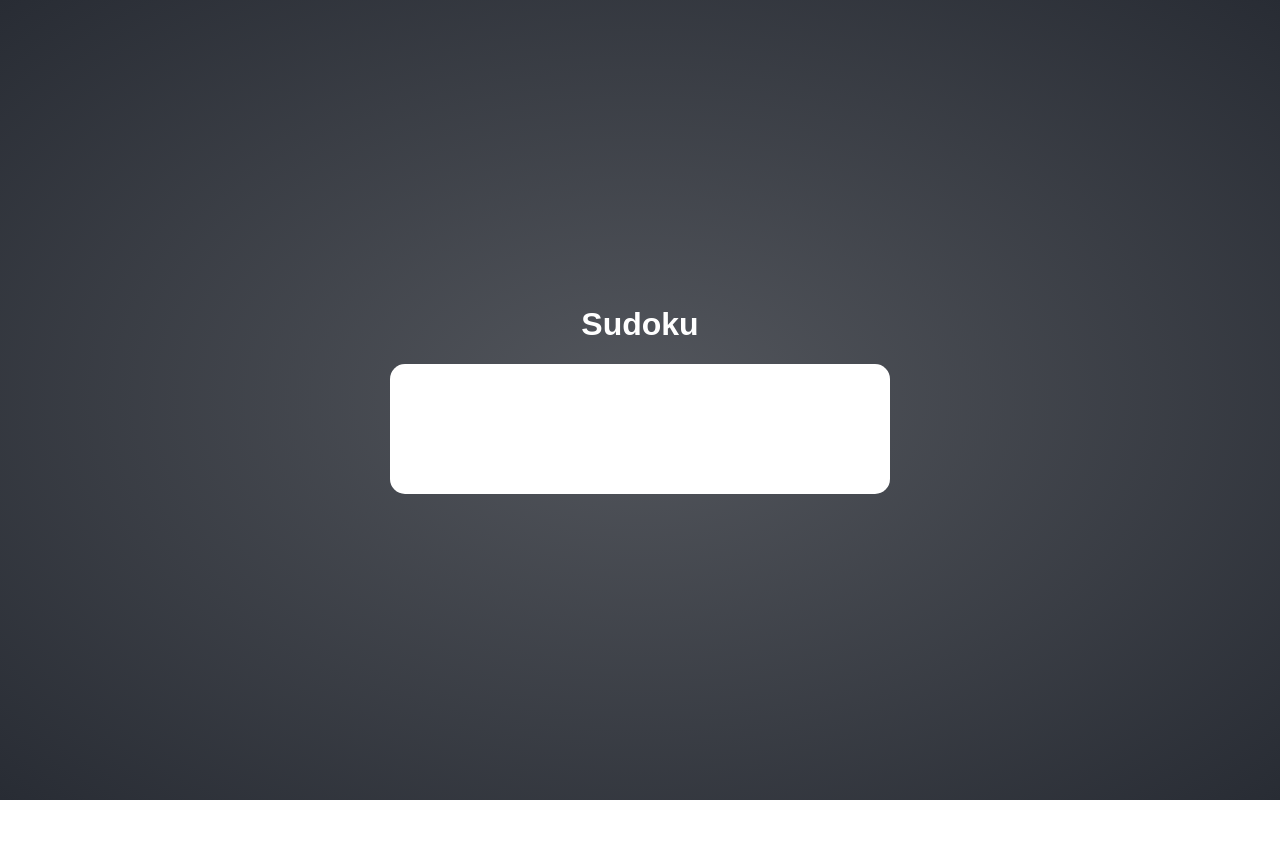
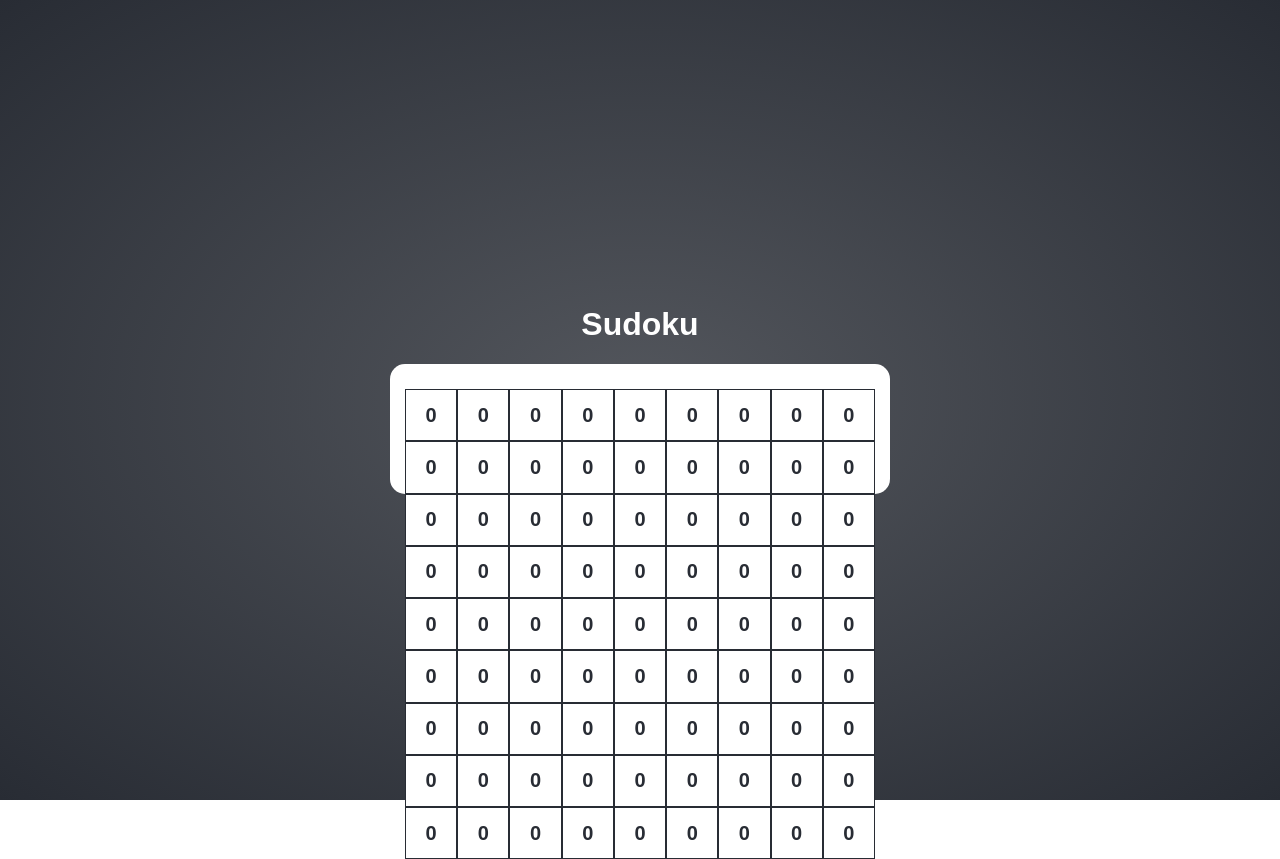
Before and after one commit to Acalltoredemption/redux-sudoku, a React (Create React App) app: page / in a window 1280 px wide. Before the commit the page ends 800 px from the top, so only its background shows below. Built offline with nearby package versions, Linux system fonts and the light colour scheme.

Commit message:
adding container styling into block component

```diff
--- /dev/null
+++ b/src/components/grid/block/index.tsx
@@ -0,0 +1,13 @@
+import React, {FC} from 'react';
+import {Container} from './styles';
+
+interface IProps {
+    colIndex: number
+    rowIndex: number
+}
+
+const Block: FC<IProps> = ({colIndex, rowIndex}) => {
+    return <Container data-cy={`block-${rowIndex}-${colIndex}`}>0</Container>
+}
+
+export default Block;
--- /dev/null
+++ b/src/components/grid/block/styles/index.tsx
@@ -0,0 +1,31 @@
+import styled, {css} from "styled-components";
+
+export const Container = styled.div`
+    ${({theme}) => css`
+    align-items: center;
+    background-color: ${theme.colors.white};
+    border: solid 1px ${theme.colors.black};
+    cursor: pointer;
+    display: flex;
+    flex-grow: 1;
+    flex-shrink: 0;
+    flex-basis: 0;
+    font-weight: bold;
+    font-size: 20px;
+    height: auto;
+    justify-content: center;
+    transition: ${theme.transition};
+    user-select: none;
+
+    &:before {
+        padding-top: 100%;
+        content: '';
+        float: left;
+    }
+
+    &:hover {
+        background-color: ${theme.colors.lightBlue};
+    }
+
+    `}
+`
--- a/src/components/grid/index.tsx
+++ b/src/components/grid/index.tsx
@@ -1,17 +1,20 @@
-import React, {FC} from "react";
+import React, {FC, Children} from "react";
+import {Container, Row} from './styles'
+import Block from './block';
+
 
 const Grid: FC = () => {
     // Other on the way
 
     return (
-        <div data-cy="grid-container">
+        <Container data-cy="grid-container">
             {[...Array(9)].map((_, rowIndex) =>(
-            <div data-cy="grid-row-container" key={rowIndex}>
+            <Row data-cy="grid-row-container" key={rowIndex}>
                 {[...Array(9)].map((_, colIndex) => (
-                    <div data-cy="block" key={colIndex}></div>
+                    <Block colIndex={colIndex} rowIndex={rowIndex}/>
                 ))}
-            </div>))}
-        </div>
+            </Row>))}
+        </Container>
     )
 }
 
--- /dev/null
+++ b/src/components/grid/styles/index.tsx
@@ -0,0 +1,12 @@
+import styled, {css} from "styled-components";
+
+export const Container = styled.div`
+    display: flex;
+    flex-direction: column;
+    margin: 10px 0;
+`
+
+export const Row = styled.div`
+    display: flex;
+    flex-flow: row;
+`
```
